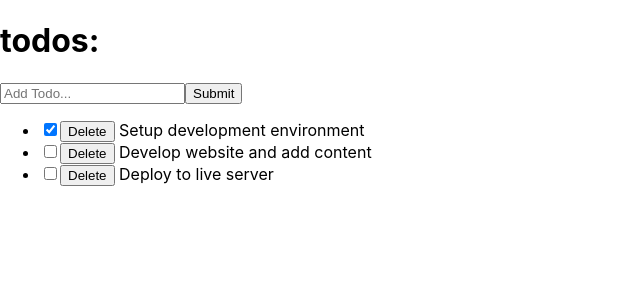
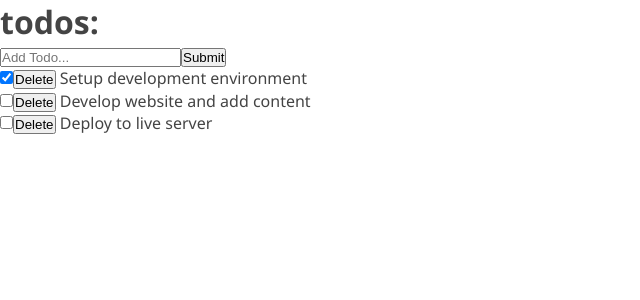
Before and after one commit to amrendrakind/ToDoApp_React_JS, a React (Create React App) app: page / in a window 1280 px wide. Shown: the top 300 px of the page, without its empty margins (0-640 px from the left). Built offline with nearby package versions, Linux system fonts and the light colour scheme.

Commit message:
Updated App.css

```diff
--- a/src/App.css
+++ b/src/App.css
@@ -1,39 +1,13 @@
-.App {
-  text-align: center;
+* {
+  box-sizing: border-box;
+  margin: 0;
+  padding: 0;
 }
 
-.App-logo {
-  height: 40vmin;
-  pointer-events: none;
+body {
+  font-family: "Segoe UI", Arial, sans-serif;
+  line-height: 1.4;
+  color: #444;
+  background: #fff;
+  height: 100vh;
 }
-
-@media (prefers-reduced-motion: no-preference) {
-  .App-logo {
-    animation: App-logo-spin infinite 20s linear;
-  }
-}
-
-.App-header {
-  background-color: #282c34;
-  min-height: 100vh;
-  display: flex;
-  flex-direction: column;
-  align-items: center;
-  justify-content: center;
-  font-size: calc(10px + 2vmin);
-  color: white;
-}
-
-.App-link {
-  color: #61dafb;
-}
-
-@keyframes App-logo-spin {
-  from {
-    transform: rotate(0deg);
-  }
-
-  to {
-    transform: rotate(360deg);
-  }
-}
--- a/src/index.js
+++ b/src/index.js
@@ -3,6 +3,7 @@ import ReactDOM from 'react-dom/client';
 import './index.css';
 import TodoContainer from './components/TodoContainer';
 import reportWebVitals from './reportWebVitals';
+import './App.css';
 
 const root = ReactDOM.createRoot(document.getElementById('root'));
 root.render(
```
